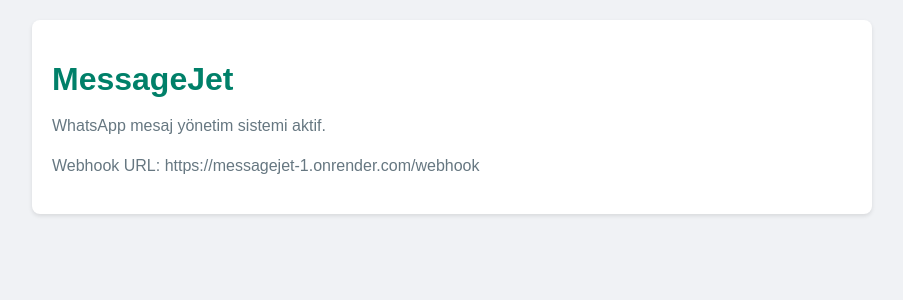
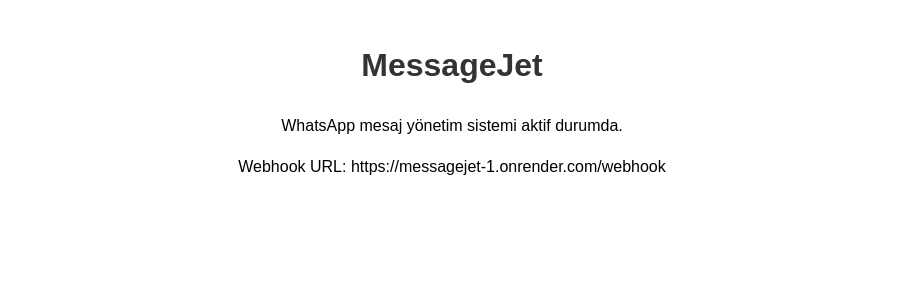
Before and after one commit to hakancineli/messagejet, a Flask app: page / in a window 1280 px wide. Shown: the top 300 px of the page, without its empty margins (188-1091 px from the left). Run offline with Flask 3, Linux system fonts and the light colour scheme.

Commit message:
index.html eklendi

```diff
--- a/templates/index.html
+++ b/templates/index.html
@@ -1,38 +1,29 @@
 <!DOCTYPE html>
-<html lang="tr">
+<html>
 <head>
+    <title>MessageJet - WhatsApp Mesaj Yönetimi</title>
     <meta charset="UTF-8">
     <meta name="viewport" content="width=device-width, initial-scale=1.0">
-    <title>MessageJet - WhatsApp Mesaj Takip</title>
     <style>
         body {
             font-family: Arial, sans-serif;
-            margin: 0;
-            padding: 20px;
-            background-color: #f0f2f5;
+            margin: 40px;
+            line-height: 1.6;
         }
         .container {
             max-width: 800px;
             margin: 0 auto;
-            background-color: white;
-            padding: 20px;
-            border-radius: 8px;
-            box-shadow: 0 2px 4px rgba(0,0,0,0.1);
+            text-align: center;
         }
         h1 {
-            color: #008069;
-            margin-bottom: 10px;
-        }
-        p {
-            color: #667781;
-            line-height: 1.5;
+            color: #333;
         }
     </style>
 </head>
 <body>
     <div class="container">
         <h1>MessageJet</h1>
-        <p>WhatsApp mesaj yönetim sistemi aktif.</p>
+        <p>WhatsApp mesaj yönetim sistemi aktif durumda.</p>
         <p>Webhook URL: https://messagejet-1.onrender.com/webhook</p>
     </div>
 </body>
```
Also changed, not shown: gunicorn_config.py (added, +8 -0 lines), 1 other file.
